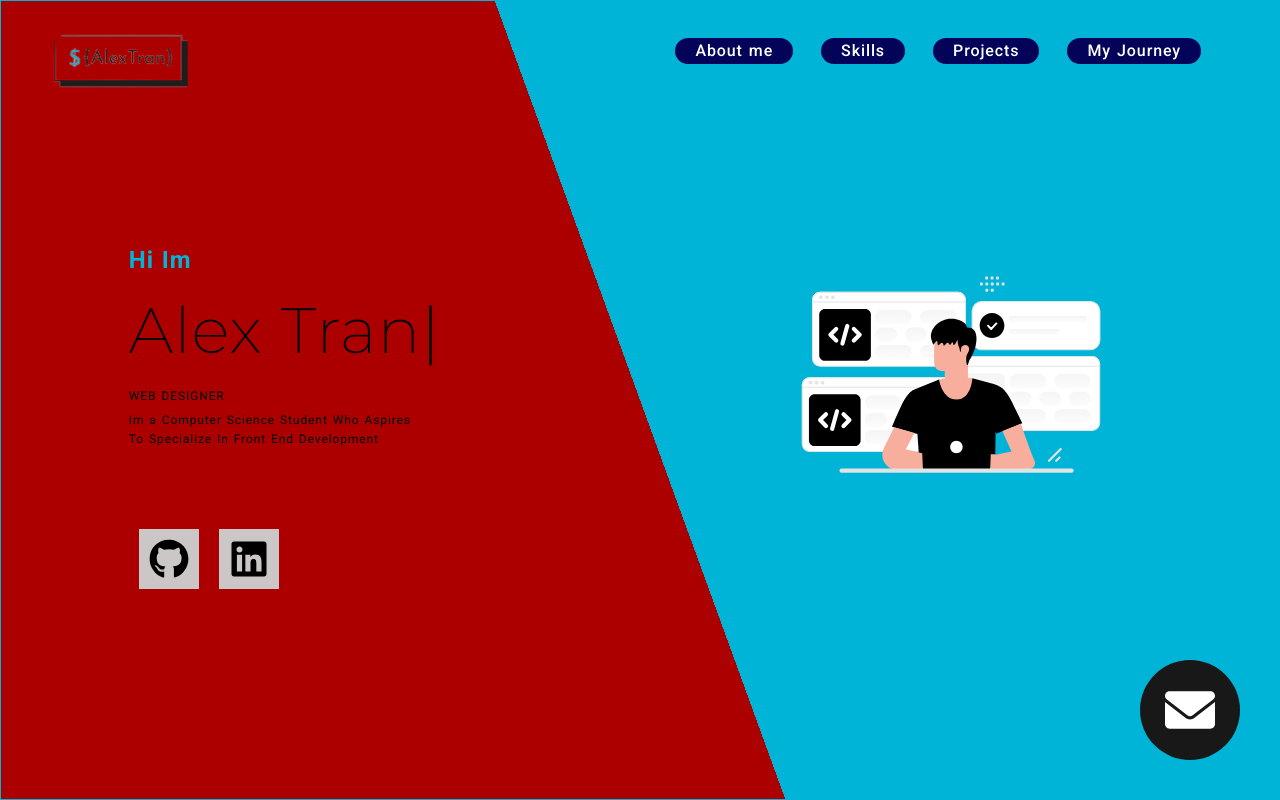
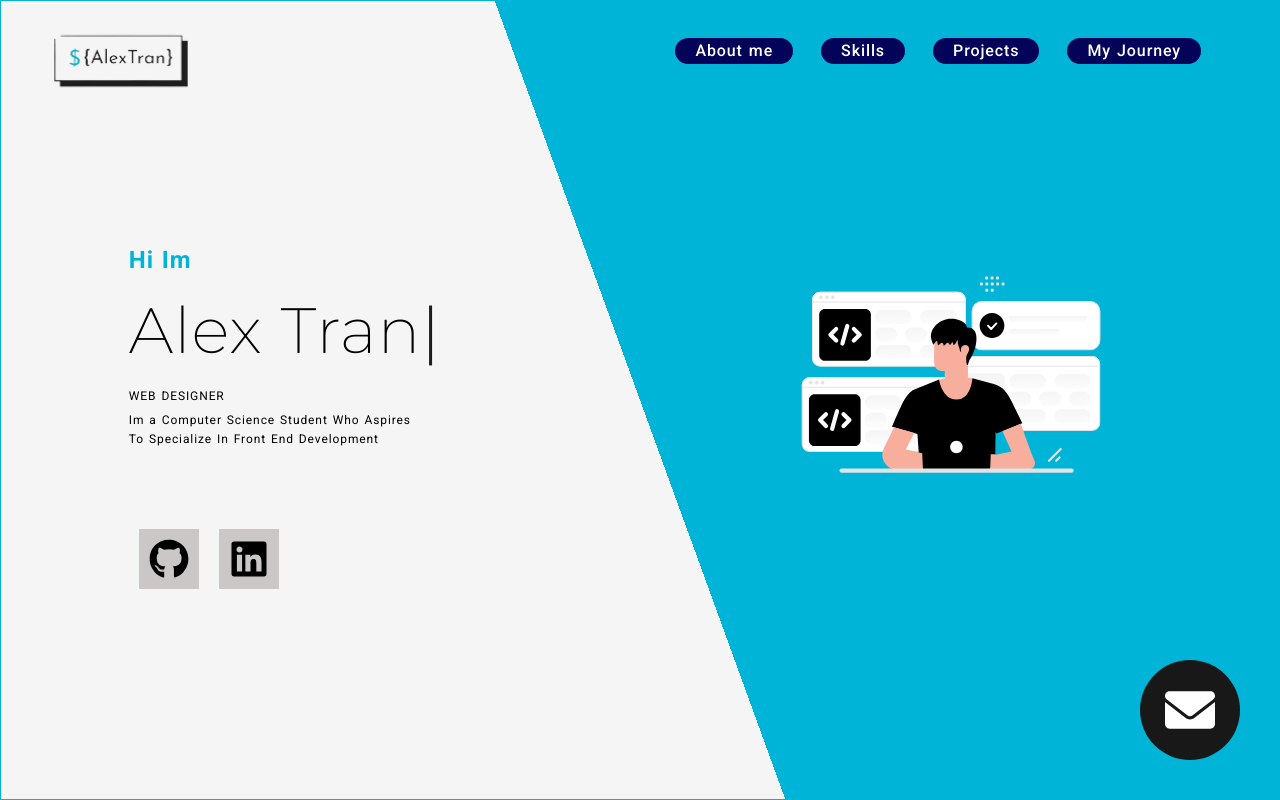
Before and after one commit to alexalextran/Portfolio-Website-4.0, a React (Create React App) app: page / in a window 1280 px wide. Shown: the top 800 px of the page. Built offline with nearby package versions, Linux system fonts and the light colour scheme.

Commit message:
testing webhook

```diff
--- a/src/App.css
+++ b/src/App.css
@@ -60,10 +60,7 @@ html {
 }
 
 /*
-
 ANIMATIONS
-
-
 */
 
 
@@ -134,7 +131,7 @@ nav > img {
 
 #landing {
   position: relative;
-  background: linear-gradient(250deg, var(--blue), 50%, rgb(172, 0, 0) 50%);
+  background: linear-gradient(250deg, var(--blue), 50%, rgb(245, 245, 245) 50%);
   height: 100vh;
   max-height: 1200px;
   min-height: 620px;
@@ -194,9 +191,7 @@ nav > img {
 }
 
 /*
-
 ABOUTME
-
 */
 
 #aboutme {
@@ -245,9 +240,7 @@ ABOUTME
 }
 
 /*
-
 Skills
-
 */
 #skills {
   display: flex;
@@ -401,9 +394,7 @@ Skills
 }
 
 /*
-
 CAROUSEL
-
 */
 
 #projects {
@@ -654,8 +645,6 @@ button:hover .button-text {
 }
 
 /* Languages
-
-
 */
 
 #Statistics {
```
